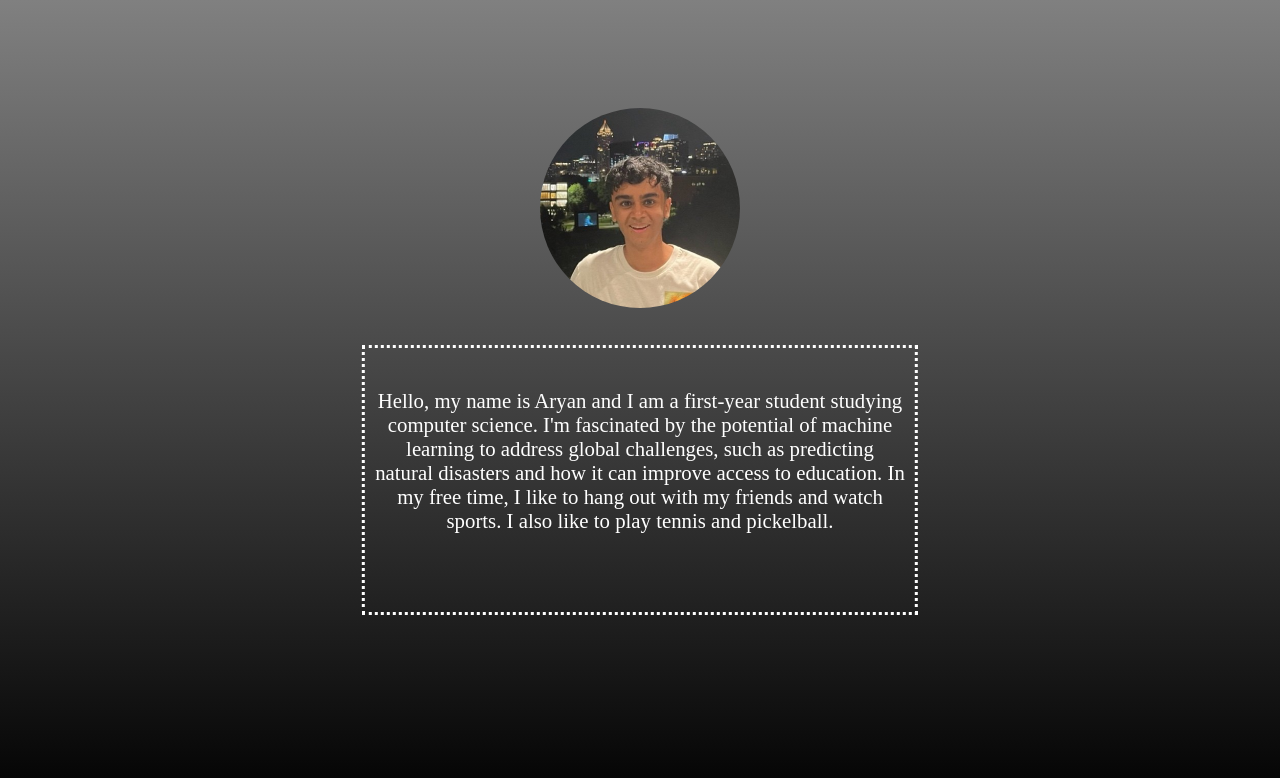
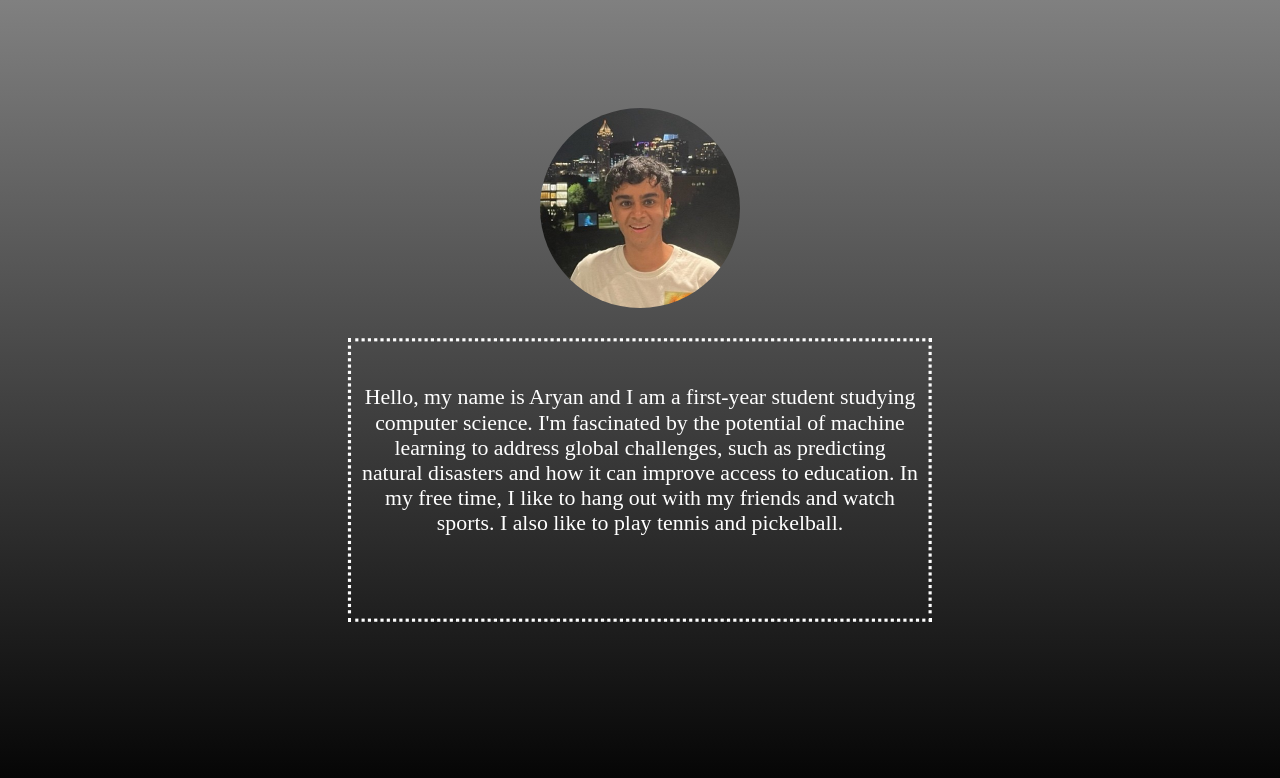
Before and after one commit to ARYPAT2005/BitsOfGoodProfile, a plain HTML site: page index.html in a window 1280 px wide. In both pictures the pointer is over the element 640 px from the left and 480 px from the top of the page. Drawn offline with Linux system fonts and the light colour scheme.

Commit message:
borderFix

```diff
--- a/name.css
+++ b/name.css
@@ -29,9 +29,9 @@ div {
     text-align:center;
     transition: transform .3s ease;
 }
-/* div:hover {
+div:hover {
     transform: translate(-50%, -50%) scale(1.05)
-} */
+}
 p {
     color:white;
     text-align:center;
```
